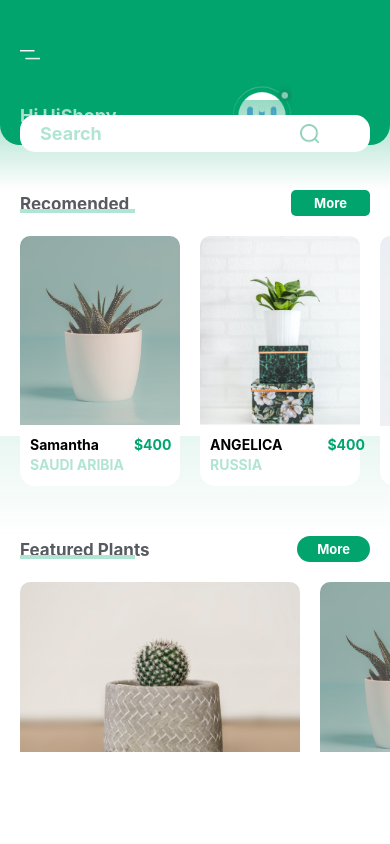
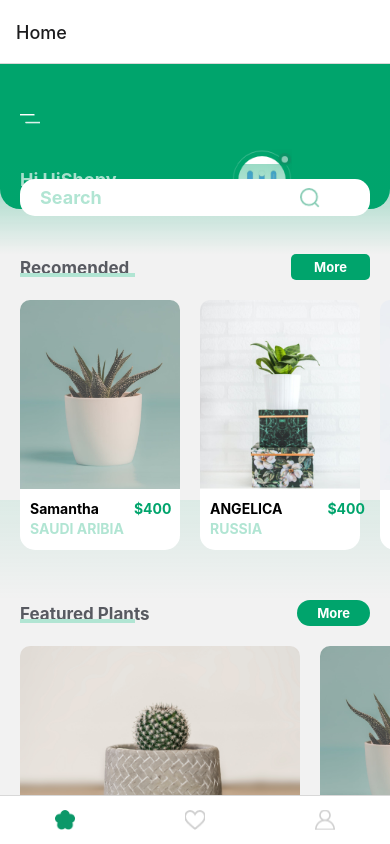
Before and after one commit to rakibhossen11/plant-app, a React Native app: screen / in a window 390 px wide. Built offline with nearby package versions, Linux system fonts and the light colour scheme.

Commit message:
create bottom

```diff
--- a/App.js
+++ b/App.js
@@ -1,11 +1,12 @@
 import { StatusBar } from 'expo-status-bar';
 import { StyleSheet, Text, View } from 'react-native';
-import Home from './src/screens/Home';
+import { NavigationContainer } from '@react-navigation/native';
+import HomeStackNavigator from './src/navigations/Navigator';
 
 export default function App() {
   return (
-    <View>
-      <Home />
-    </View>
+    <NavigationContainer>
+      <HomeStackNavigator />
+    </NavigationContainer>
   );
 }
--- /dev/null
+++ b/src/navigations/Navigator.js
@@ -0,0 +1,68 @@
+import { createBottomTabNavigator } from "@react-navigation/bottom-tabs";
+import React from "react";
+import Home from "../screens/Home";
+import Favourite from "../screens/Favourite";
+import Profile from "../screens/Profile";
+import { createStackNavigator } from "@react-navigation/stack";
+import Detail from "../screens/Detail";
+import { Image } from "react-native";
+
+const Tab = createBottomTabNavigator();
+
+const BottomNavigator = () =>{
+    return(
+        <Tab.Navigator tabBarOptions={{
+            style:{
+                height:65,
+                justifyContent:"center",
+                paddingVertical:15,
+                backgroundColor:"#eff4f0",
+                elevation:2
+            }
+        }}>
+            <Tab.Screen name="Home"  component={Home} options={{
+                    tabBarLabel:"",
+                    tabBarIcon:({color, size}) => (
+                        <Image
+                            source={require("../images/8.png")}
+                            style={{ height:20, width:20 }}
+                        />
+                    )
+                }} />
+            <Tab.Screen name="Favourite"  component={Favourite} options={{
+                    tabBarLabel:"",
+                    tabBarIcon:({color, size}) => (
+                        <Image
+                            source={require("../images/9.png")}
+                            style={{ height:20, width:20 }}
+                        />
+                    )
+                }} />
+            <Tab.Screen name="Profile"  component={Profile}  options={{
+                    tabBarLabel:"",
+                    tabBarIcon:({color, size}) => (
+                        <Image
+                            source={require("../images/10.png")}
+                            style={{ height:20, width:20 }}
+                        />
+                    )
+                }} />
+        </Tab.Navigator>
+    )
+}
+
+const Stack = createStackNavigator();
+const screenOptionStyle = {
+    headerShown: false
+}
+
+const HomeStackNavigator = () =>{
+    return(
+        <Stack.Navigator screenOptions={screenOptionStyle}>
+            <Stack.Screen name="Home" component={BottomNavigator} />
+            <Stack.Screen name="Detail" component={Detail} />
+        </Stack.Navigator>
+    )
+}
+
+export default HomeStackNavigator;
--- a/src/screens/Detail.js
+++ b/src/screens/Detail.js
@@ -0,0 +1,16 @@
+import React from "react";
+import { View } from "react-native";
+
+const Detail = ({navigation}) =>{
+    return(
+        <View style={{
+            flex:1,
+            backgroundColor:"#FFF",
+
+        }}>
+
+        </View>
+    )
+}
+
+export default Detail;
--- a/src/screens/Favourite.js
+++ b/src/screens/Favourite.js
@@ -0,0 +1,14 @@
+import React from "react";
+import { Text, View } from "react-native";
+
+const Favourite = () =>{
+    return(
+        <View>
+            <Text>
+                Favourite
+            </Text>
+        </View>
+    )
+}
+
+export default Favourite;
--- a/src/screens/Profile.js
+++ b/src/screens/Profile.js
@@ -0,0 +1,14 @@
+import React from "react";
+import { Text, View } from "react-native";
+
+const Profile = () =>{
+    return(
+        <View>
+            <Text>
+                Profile
+            </Text>
+        </View>
+    )
+}
+
+export default Profile;
```
Also changed, not shown: package.json (+7 -1 lines), 1 other file (tests, documents, lock files or other folders).
